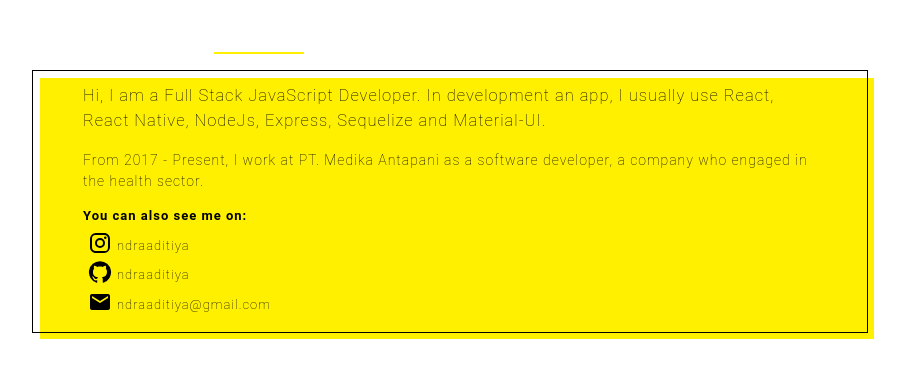
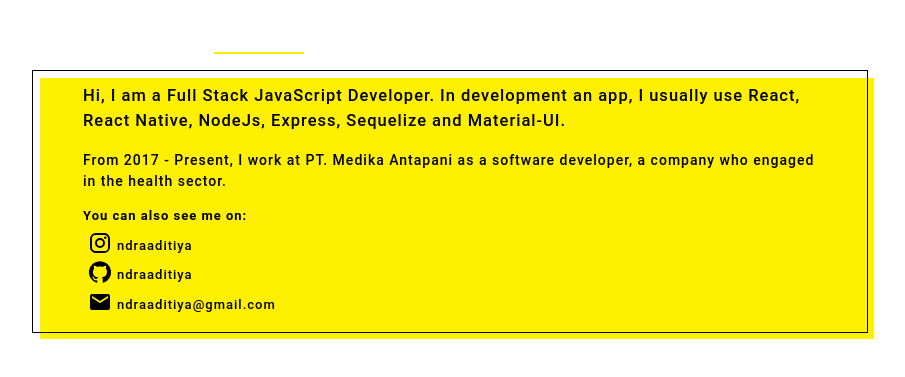
Before and after one commit to ndraaditiya/ndr_porto, a React (Create React App) app: page / in a window 1280 px wide. Shown: the part 185-562 px from the top of the page, without its empty margins (190-1095 px from the left). Built offline with nearby package versions, Linux system fonts and the light colour scheme.

Commit message:
change fontweight

```diff
--- a/src/App.css
+++ b/src/App.css
@@ -47,7 +47,7 @@ a {
 
 .btn-custom {
   font-size: 14px;
-  font-weight: 200;
+  font-weight: 500;
   text-align: left;
   color: black;
   letter-spacing: 1px;
```
